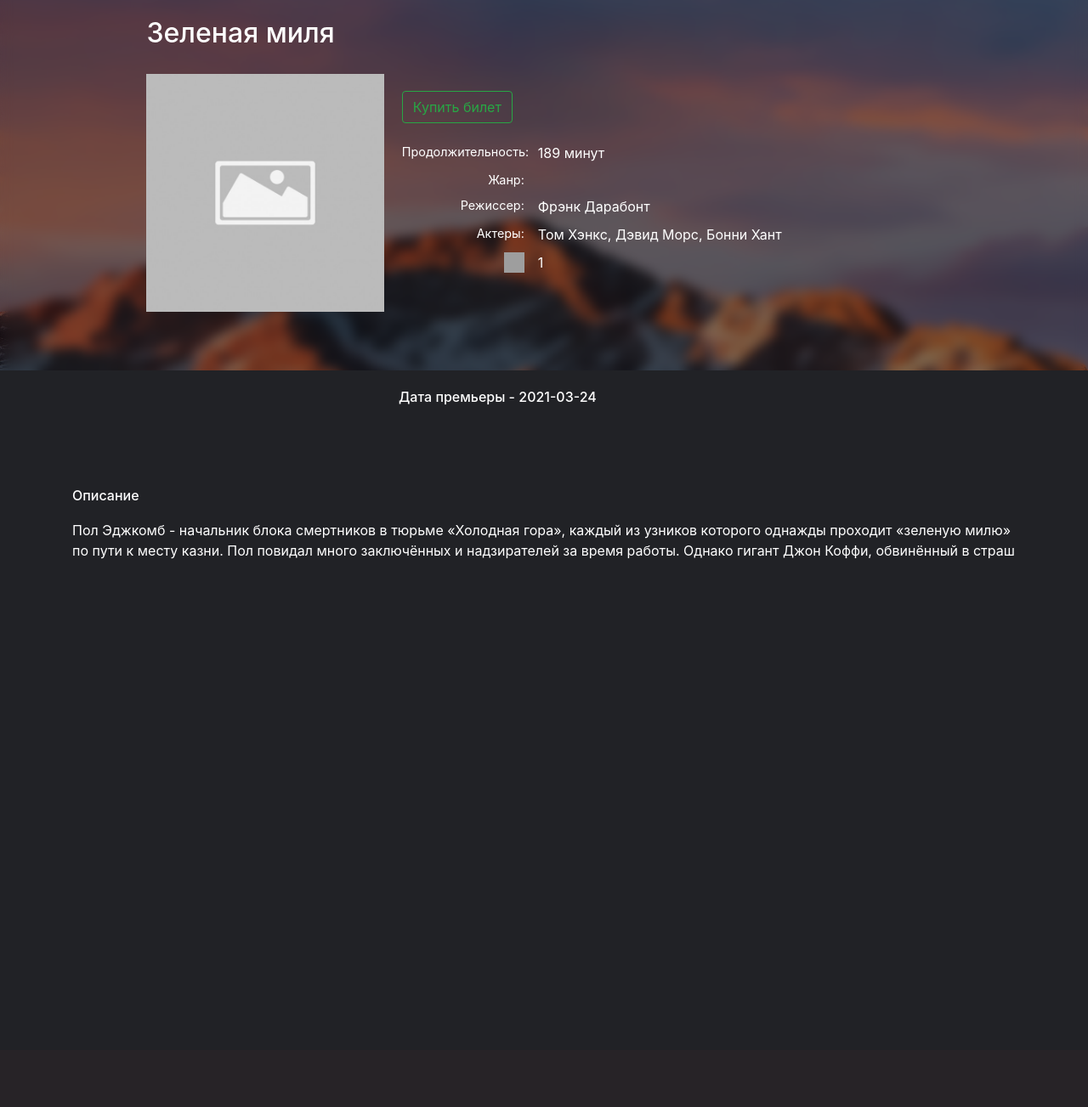
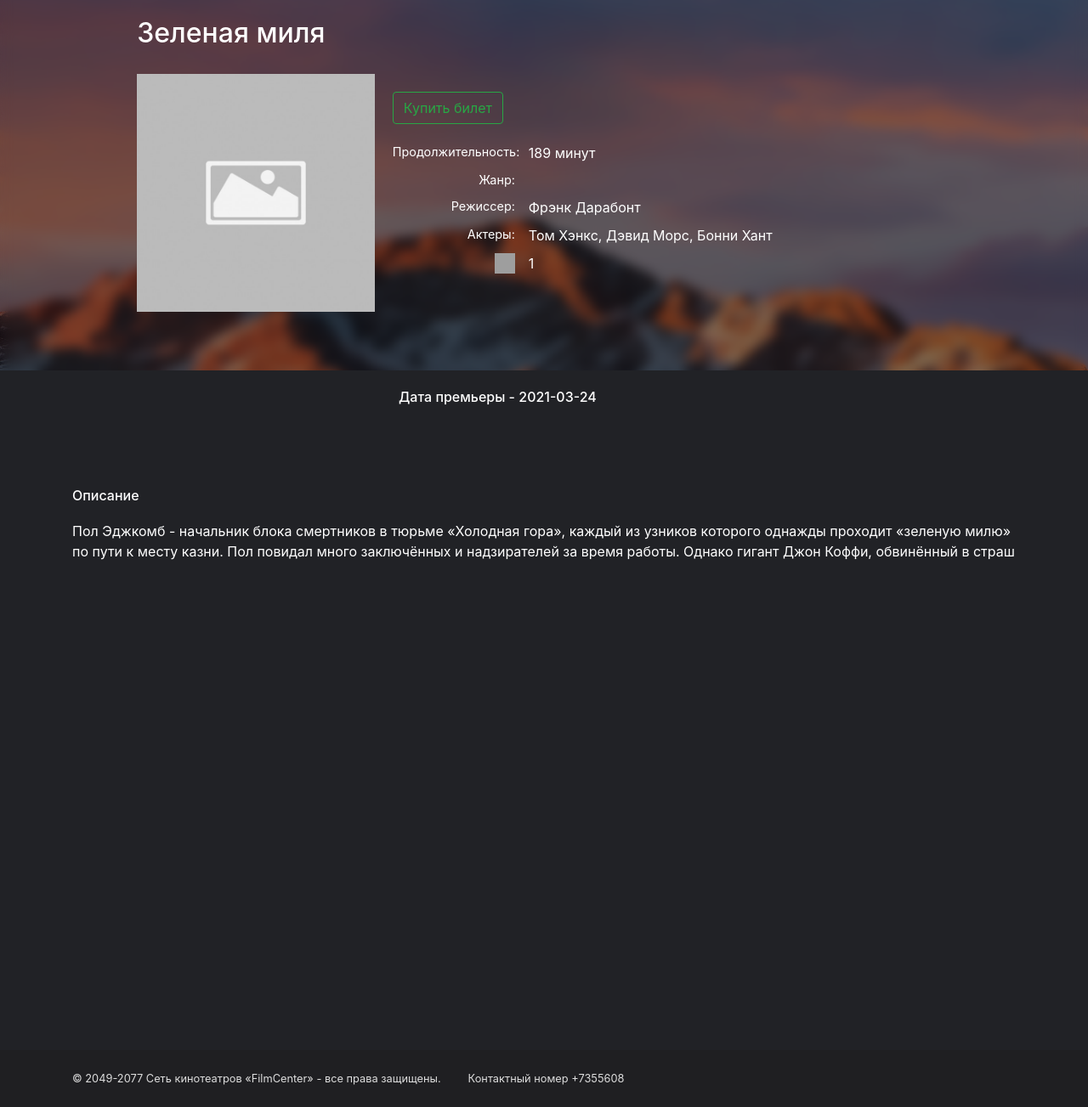
Before and after one commit to gg-master/WEB_prj, a Flask app: page /films/2 in a window 1280 px wide. Shown: the part 68-1371 px from the top of the page at 85% size. Before the commit the page ends 726 px from the top, so only its background shows below. Run offline with Flask 2, Linux system fonts and the light colour scheme; data comes from the database, SQL or seed files in the repository; some libraries are stand-ins or nearby versions; grey boxes are pictures that could not be loaded.

Commit message:
Подправил баги с отображение постера, даты выхода в прокат. Добавил футер к начальной странице и странице с описанием фильма

```diff
--- a/app.py
+++ b/app.py
@@ -15,7 +15,7 @@ from data.films import Film
 
 app = Flask(__name__)
 api = Api(app)
-run_with_ngrok(app)
+# run_with_ngrok(app)
 app.config['SECRET_KEY'] = 'yandexlyceum_secret_key'
 
 
@@ -80,8 +80,7 @@ def hallplan(session_id):
     # Установка некоторых кукки
     session['price_session'] = sess.price
     # Создание словаря с параметрами для шаблона
-    params = {
-        'session': sess, 'film': film}
+    params = {'session': sess, 'film': film}
     if request.method == 'POST' and request.form:
         # Узнаем какие номера билетов имеются
         arr = [i for i in request.form
--- a/templates/base.html
+++ b/templates/base.html
@@ -36,4 +36,17 @@
 </main>
 
 </body>
+<footer class='d-flex align-content-end pt-4 pb-4' style="font-size: .8rem;
+    background-color: #1F1F22; color: #dedede !important;">
+    <div class="container">
+        <div class="d-flex text-main">
+            <div>
+               © 2049-2077 Сеть кинотеатров «FilmCenter» - все права защищены.
+            </div>
+            <div style="margin-left: 2rem">
+                Контактный номер +7355608
+            </div>
+        </div>
+    </div>
+</footer>
 </html>
--- a/templates/film_description.html
+++ b/templates/film_description.html
@@ -53,7 +53,7 @@
     }
 </style>
 <div class="container movie-description-block"
-     style="padding-left: 8%">
+     style="padding-left: 5.7rem">
     <div class="d-flex" style="margin-bottom: 2%; margin-top: 2%">
         <h2 class="text_param">{{film.title}}</h2>
     </div>
--- a/templates/index.html
+++ b/templates/index.html
@@ -311,10 +311,10 @@
                 <a href="/films/{{film.id}}">
                     {% if film.poster_url == None %}
                     <img src="/static/img/none_img.jpg"
-                         class="card-img-top" alt="">
+                         class="card-img-top" alt="" style="height: 70%">
                     {% else %}
                     <img src="{{ film.poster_url }}"
-                         class="card-img-top" alt="">
+                         class="card-img-top" alt="" style="height: 70%">
                     {% endif %}
                     <div class="card-body">
                         <h5 class="card-title">{{film.title }}</h5>
--- a/templates/timetable.html
+++ b/templates/timetable.html
@@ -86,7 +86,7 @@
 </div>
 <form id='date' action="" method="get"></form>
 
-<div class="container" style="padding-top: 1.5rem">
+<div class="container" style="padding-top: 1.5rem; height: 100vh">
     <div class="d-flex">
         <h4 class="text_param pr-3">Расписание</h4>
         <div class="d-flex flex-column text_param pl-4">
```
